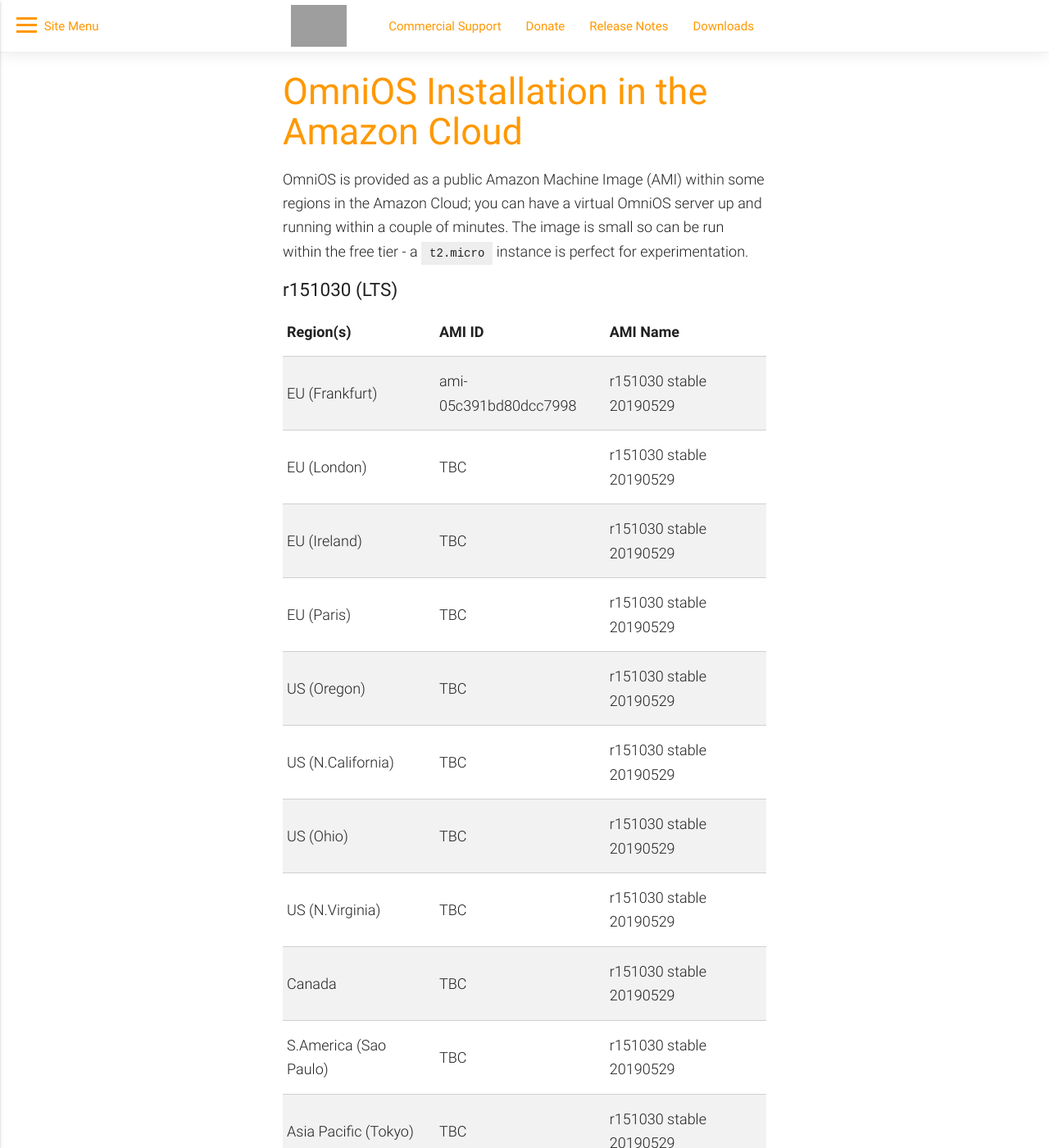
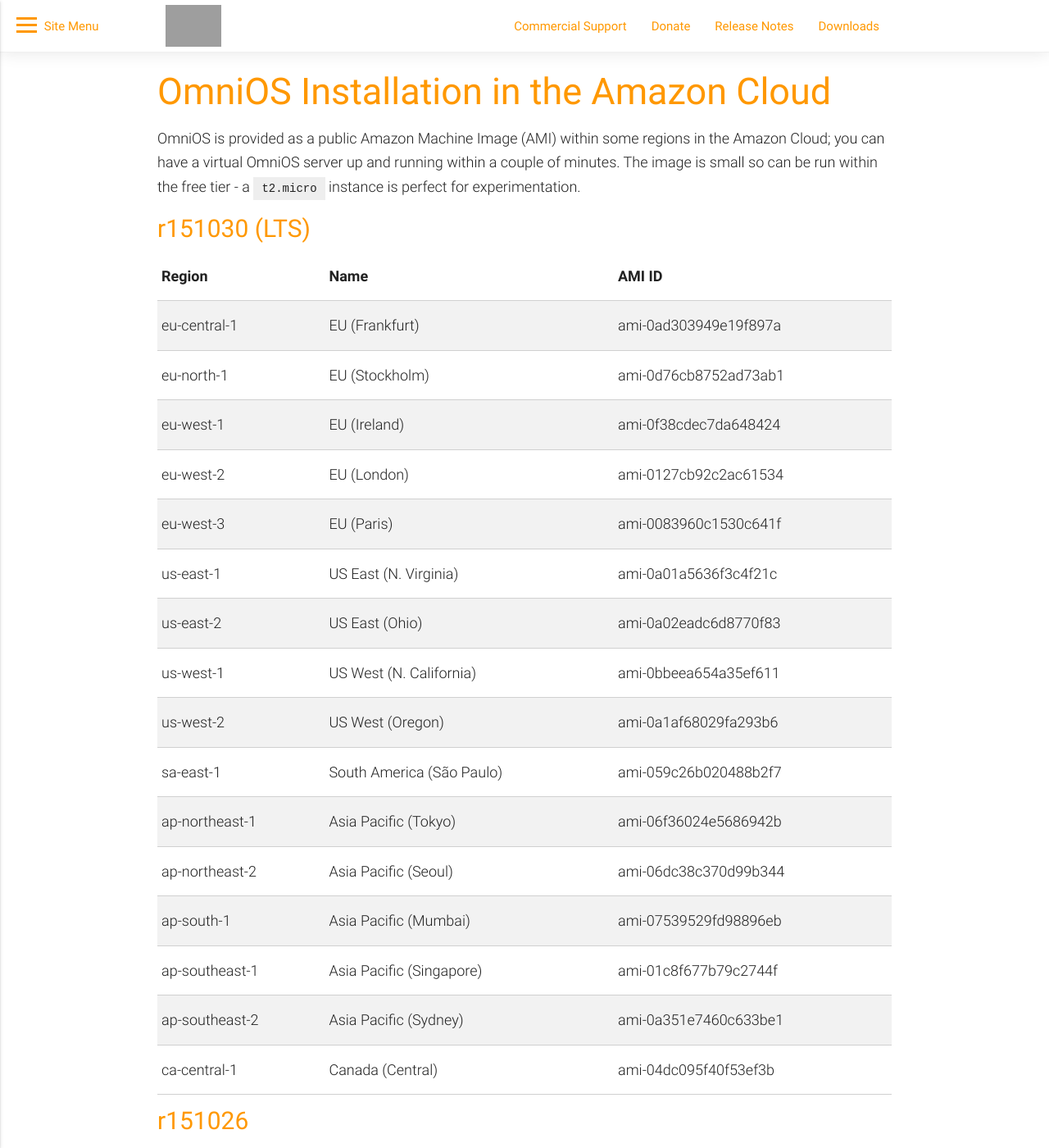
Before and after one commit to omniosorg/omniosorg.github.io, a Jekyll site: the page built from _docs/setup/aws.md, in a window 1280 px wide and 1400 px high. Shown: the whole window at 82% size. Built offline with Jekyll 4.4.1, drawn with Linux system fonts in a browser that asks for light colours; comment, search, counter and statistics services are not loaded; some of the changed text lies outside the part shown; grey boxes are pictures that could not be loaded.

Commit message:
Update AWS instance details

```diff
--- a/_docs/setup/aws.md
+++ b/_docs/setup/aws.md
@@ -13,54 +14,55 @@
 The image is small so can be run within the free tier - a `t2.micro` instance
 is perfect for experimentation.
 
-### r151030 (LTS)
+## r151030 (LTS)
 
 {:.bordered .responsive-table}
-| Region(s) | AMI ID | AMI Name
-| --------- | ------ | --------
-| EU (Frankfurt)	| ami-05c391bd80dcc7998 | r151030 stable 20190529
-| EU (London)		| TBC | r151030 stable 20190529
-| EU (Ireland)		| TBC | r151030 stable 20190529
-| EU (Paris)		| TBC | r151030 stable 20190529
-| US (Oregon)		| TBC | r151030 stable 20190529
-| US (N.California)	| TBC | r151030 stable 20190529
-| US (Ohio)		| TBC | r151030 stable 20190529
-| US (N.Virginia)	| TBC | r151030 stable 20190529
-| Canada		| TBC | r151030 stable 20190529
-| S.America (Sao Paulo)	| TBC | r151030 stable 20190529
-| Asia Pacific (Tokyo)	| TBC | r151030 stable 20190529
-| Asia Pacific (Seoul)	| TBC | r151030 stable 20190529
-| Asia Pacific (Mumbai)	| TBC | r151030 stable 20190529
-| Asia Pacific (Singapore)	| TBC | r151030 stable 20190529
-| Asia Pacific (Sydney)	| TBC | r151030 stable 20190529
+| Region | Name | AMI ID
+| ------ | ---- | --------
+| eu-central-1 | EU (Frankfurt) | ami-0ad303949e19f897a
+| eu-north-1 | EU (Stockholm) | ami-0d76cb8752ad73ab1
+| eu-west-1 | EU (Ireland) | ami-0f38cdec7da648424
+| eu-west-2 | EU (London) | ami-0127cb92c2ac61534
+| eu-west-3 | EU (Paris) | ami-0083960c1530c641f
+| us-east-1 | US East (N. Virginia) | ami-0a01a5636f3c4f21c
+| us-east-2 | US East (Ohio) | ami-0a02eadc6d8770f83
+| us-west-1 | US West (N. California) | ami-0bbeea654a35ef611
+| us-west-2 | US West (Oregon) | ami-0a1af68029fa293b6
+| sa-east-1 | South America (São Paulo) | ami-059c26b020488b2f7
+| ap-northeast-1 | Asia Pacific (Tokyo) | ami-06f36024e5686942b
+| ap-northeast-2 | Asia Pacific (Seoul) | ami-06dc38c370d99b344
+| ap-south-1 | Asia Pacific (Mumbai) | ami-07539529fd98896eb
+| ap-southeast-1 | Asia Pacific (Singapore) | ami-01c8f677b79c2744f
+| ap-southeast-2 | Asia Pacific (Sydney) | ami-0a351e7460c633be1
+| ca-central-1 | Canada (Central) | ami-04dc095f40f53ef3b
 
-### r151026
+## r151026
 
 {:.bordered .responsive-table}
-| Region(s) | AMI ID | AMI Name
-| --------- | ------ | --------
-| EU (Frankfurt)	| ami-07e7a072121af904b | r151026 stable 20180507
-| EU (London)		| ami-0e815515b2fe8f7b3 | r151026 stable 20180507
-| EU (Ireland)		| ami-072c2a2ffb7e97761 | r151026 stable 20180507
-| EU (Paris)		| ami-0864714f1fe8631ff | r151026 stable 20180507
-| US (Oregon)		| ami-09e271c1e0f163eca | r151026 stable 20180507
-| US (N.California)	| ami-0d2d11f5075cc9845 | r151026 stable 20180507
-| US (Ohio)		| ami-0169c5108d1bdfd57 | r151026 stable 20180507
-| US (N.Virginia)	| ami-0b2c7fd1c1f7e91d6 | r151026 stable 20180507
-| Canada		| ami-0413ce96dc9426f86 | r151026 stable 20180507
-| S.America (Sao Paulo)	| ami-05d9d52506d57b653 | r151026 stable 20180507
-| Asia Pacific (Tokyo)	| ami-037d1630e373179ff | r151026 stable 20180507
-| Asia Pacific (Seoul)	| ami-07f5fd6fa34316773 | r151026 stable 20180507
-| Asia Pacific (Mumbai)	| ami-06ef85f830ecd879f | r151026 stable 20180507
-| Asia Pacific (Singapore)	| ami-036737039cf84b8bf | r151026 stable 20180507
-| Asia Pacific (Sydney)	| ami-04db88805d27f8c74 | r151026 stable 20180507
+| Region | Name | AMI ID
+| ------ | ---- | --------
+| eu-central-1 | EU (Frankfurt) | ami-07e7a072121af904b
+| eu-west-1 | EU (Ireland) | ami-072c2a2ffb7e97761
+| eu-west-2 | EU (London) | ami-0e815515b2fe8f7b3
+| eu-west-3 | EU (Paris) | ami-0864714f1fe8631ff
+| us-east-1 | US East (N. Virginia) | ami-0b2c7fd1c1f7e91d6
+| us-east-2 | US East (Ohio) | ami-0169c5108d1bdfd57
+| us-west-1 | US West (N. California) | ami-0d2d11f5075cc9845
+| us-west-2 | US West (Oregon) | ami-09e271c1e0f163eca
+| sa-east-1 | South America (São Paulo) | ami-05d9d52506d57b653
+| ap-northeast-1 | Asia Pacific (Tokyo) | ami-037d1630e373179ff
+| ap-northeast-2 | Asia Pacific (Seoul) | ami-07f5fd6fa34316773
+| ap-south-1 | Asia Pacific (Mumbai) | ami-06ef85f830ecd879f
+| ap-southeast-1 | Asia Pacific (Singapore) | ami-036737039cf84b8bf
+| ap-southeast-2 | Asia Pacific (Sydney) | ami-04db88805d27f8c74
+| ca-central-1 | Canada (Central) | ami-0413ce96dc9426f86
 
-### r151024
+## r151024
 
 {:.bordered .responsive-table}
-| Region(s) | AMI ID | AMI Name
-| --------- | ------ | --------
-| EU (Frankfurt)	| ami-cc56d7a3 | r151024 stable 20171113
+| Region | Name | AMI ID
+| ------ | ---- | --------
+| eu-central-1 | EU (Frankfurt) | ami-cc56d7a3
 
 ## Launching an instance
 
```
Also changed, not shown: other parts of _docs/setup/aws.md (+1 -0 lines).
